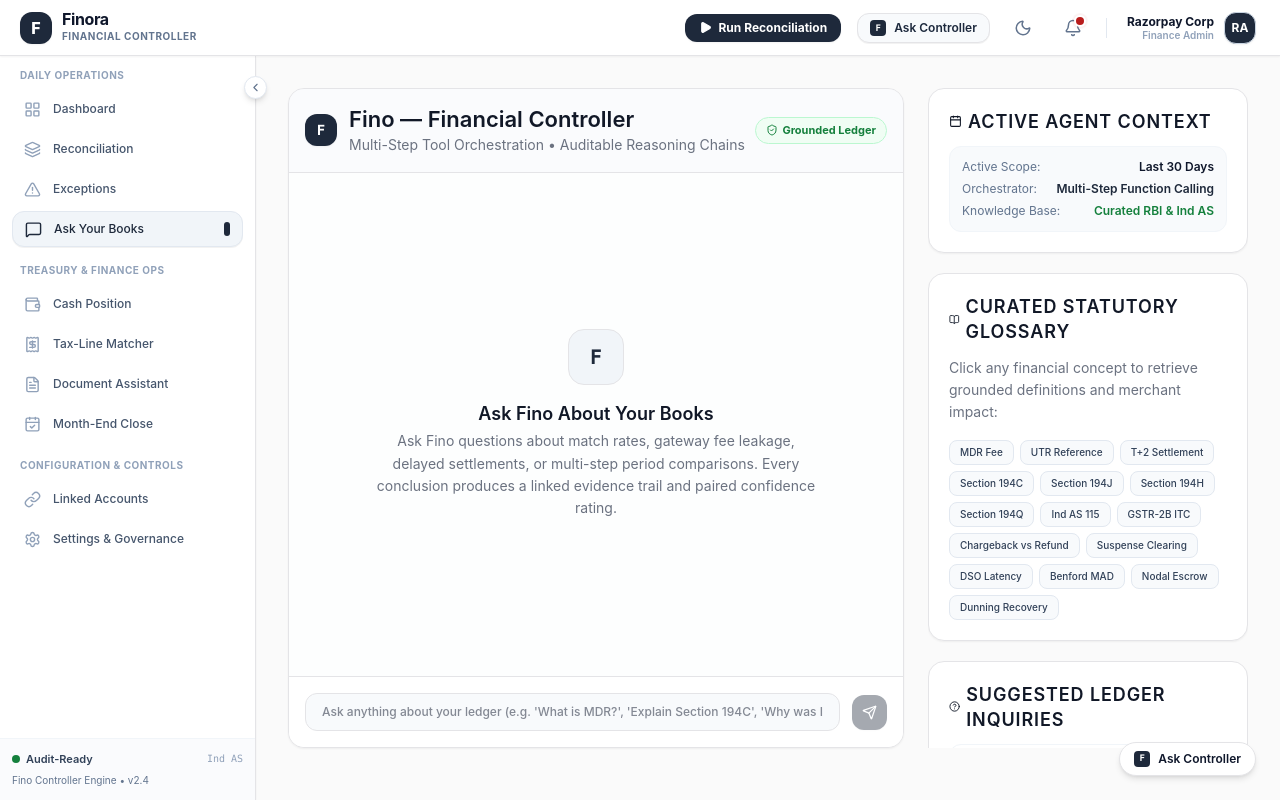
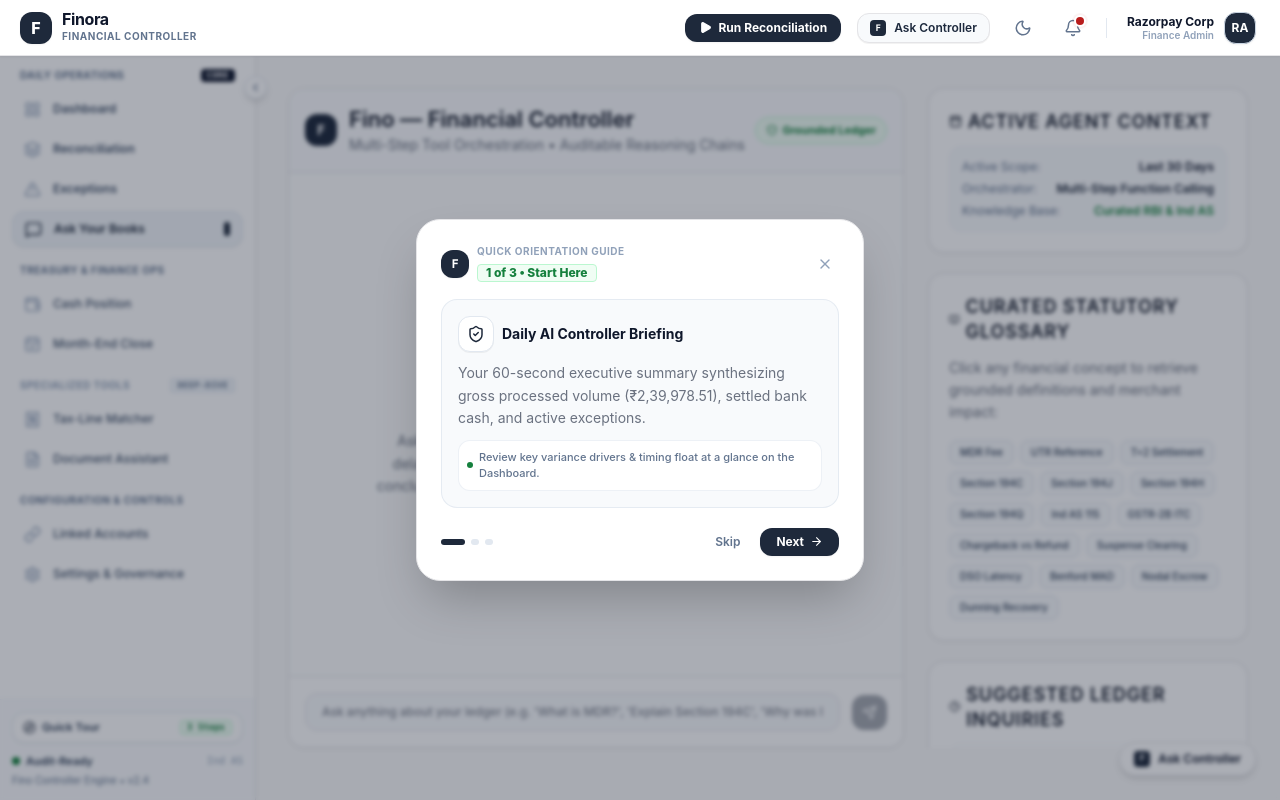
Before and after one commit to sharancode3/Finora, a React (Vite) app in the folder frontend/: page /ask_your_books in a window 1280 px wide. Built offline with nearby package versions, Linux system fonts and the light colour scheme.

Commit message:
Implement Round 5 Phase 4: Dismissible Quick Orientation Tour and 4-Tier Primary vs Secondary Sidebar Information Hierarchy

```diff
--- /dev/null
+++ b/frontend/src/components/ui/QuickOrientationTour.tsx
@@ -0,0 +1,196 @@
+import React, { useState, useEffect } from 'react';
+import { Check, ArrowRight, X, Play, MessageSquare, ShieldCheck } from 'lucide-react';
+
+interface TourStep {
+  id: number;
+  title: string;
+  badge: string;
+  description: string;
+  actionHint: string;
+  icon: any;
+}
+
+const TOUR_STEPS: TourStep[] = [
+  {
+    id: 1,
+    title: 'Daily AI Controller Briefing',
+    badge: '1 of 3 • Start Here',
+    description: 'Your 60-second executive summary synthesizing gross processed volume (₹2,39,978.51), settled bank cash, and active exceptions.',
+    actionHint: 'Review key variance drivers & timing float at a glance on the Dashboard.',
+    icon: ShieldCheck
+  },
+  {
+    id: 2,
+    title: 'Run 3-Way Reconciliation Batch',
+    badge: '2 of 3 • Core Action',
+    description: 'Click "Run Reconciliation" in the top bar to execute the deterministic 4-stage match engine across your ledger, gateway, and bank feeds in <0.1s.',
+    actionHint: 'Matches internal sales, gateway MDR deductions, and bank statement UTR credits.',
+    icon: Play
+  },
+  {
+    id: 3,
+    title: 'Universal Ask Controller & Copilot',
+    badge: '3 of 3 • Contextual Intelligence',
+    description: 'Hover and click any figure or finance term anywhere in Finora to ask grounded audit questions with statutory evidence citations.',
+    actionHint: 'Ask about MDR rules, TDS compliance, or click "Ask Controller" on the top bar.',
+    icon: MessageSquare
+  }
+];
+
+export const QuickOrientationTour: React.FC = () => {
+  const [isOpen, setIsOpen] = useState(false);
+  const [currentStepIndex, setCurrentStepIndex] = useState(0);
+
+  useEffect(() => {
+    // Check if user has already dismissed or completed the tour
+    const hasSeenTour = localStorage.getItem('finora_quick_tour_dismissed');
+    if (!hasSeenTour) {
+      // Small 500ms delay on initial mount so page is painted first
+      const timer = setTimeout(() => {
+        setIsOpen(true);
+      }, 500);
+      return () => clearTimeout(timer);
+    }
+  }, []);
+
+  // Listen for manual trigger custom event
+  useEffect(() => {
+    const handleOpenTour = () => {
+      setCurrentStepIndex(0);
+      setIsOpen(true);
+    };
+    window.addEventListener('finora-open-quick-tour', handleOpenTour);
+    return () => window.removeEventListener('finora-open-quick-tour', handleOpenTour);
+  }, []);
+
+  const handleDismiss = () => {
+    localStorage.setItem('finora_quick_tour_dismissed', 'true');
+    setIsOpen(false);
+  };
+
+  const handleNext = () => {
+    if (currentStepIndex < TOUR_STEPS.length - 1) {
+      setCurrentStepIndex(prev => prev + 1);
+    } else {
+      handleDismiss();
+    }
+  };
+
+  const handlePrev = () => {
+    if (currentStepIndex > 0) {
+      setCurrentStepIndex(prev => prev - 1);
+    }
+  };
+
+  if (!isOpen) return null;
+
+  const currentStep = TOUR_STEPS[currentStepIndex];
+  const IconComponent = currentStep.icon;
+
+  return (
+    <div className="fixed inset-0 z-50 pointer-events-none flex items-center justify-center p-4">
+      {/* Dimmed backdrop (click to dismiss) */}
+      <div
+        onClick={handleDismiss}
+        className="fixed inset-0 bg-slate-900/35 backdrop-blur-[2px] pointer-events-auto transition-opacity duration-200"
+      />
+
+      {/* Floating Spotlight Card */}
+      <div className="relative z-50 pointer-events-auto w-full max-w-md bg-white border border-[#E4E4E7] rounded-3xl shadow-2xl p-6 space-y-4 animate-in fade-in zoom-in-95 duration-150 text-slate-900">
+
+        {/* Header Bar */}
+        <div className="flex items-center justify-between">
+          <div className="flex items-center gap-2">
+            <div className="w-7 h-7 rounded-xl bg-[#1E293B] text-white flex items-center justify-center font-bold text-xs font-mono shadow-xs">
+              F
+            </div>
+            <div>
+              <span className="text-[10px] font-bold uppercase tracking-wider text-slate-400 block">
+                Quick Orientation Guide
+              </span>
+              <span className="text-xs font-extrabold text-[#15803D] bg-[#F0FDF4] px-2 py-0.2 rounded border border-[#BBF7D0] inline-block mt-0.5">
+                {currentStep.badge}
+              </span>
+            </div>
+          </div>
+
+          <button
+            onClick={handleDismiss}
+            className="p-1.5 rounded-xl hover:bg-slate-100 text-slate-400 hover:text-slate-700 transition-colors cursor-pointer"
+            title="Dismiss Tour"
+          >
+            <X size={16} />
+          </button>
+        </div>
+
+        {/* Step Content */}
+        <div className="p-4 bg-slate-50 border border-slate-200/80 rounded-2xl space-y-2.5">
+          <div className="flex items-center gap-2 text-[#1E293B]">
+            <div className="p-2 bg-white rounded-xl border border-slate-200 shadow-2xs">
+              <IconComponent size={18} className="text-[#1E293B]" />
+            </div>
+            <h4 className="text-sm font-bold text-slate-900">
+              {currentStep.title}
+            </h4>
+          </div>
+
+          <p className="text-xs text-slate-600 leading-relaxed">
+            {currentStep.description}
+          </p>
+
+          <div className="text-[11px] text-slate-500 font-medium bg-white p-2 rounded-xl border border-slate-200/60 flex items-center gap-1.5">
+            <span className="w-1.5 h-1.5 rounded-full bg-[#15803D] shrink-0"></span>
+            <span>{currentStep.actionHint}</span>
+          </div>
+        </div>
+
+        {/* Progress & Actions Bar */}
+        <div className="flex items-center justify-between pt-1">
+          {/* Step Dots */}
+          <div className="flex items-center gap-1.5">
+            {TOUR_STEPS.map((step, idx) => (
+              <button
+                key={step.id}
+                onClick={() => setCurrentStepIndex(idx)}
+                className={`h-1.5 rounded-full transition-all cursor-pointer ${
+                  idx === currentStepIndex
+                    ? 'w-6 bg-[#1E293B]'
+                    : 'w-2 bg-slate-200 hover:bg-slate-300'
+                }`}
+                title={`Go to step ${idx + 1}`}
+              />
+            ))}
+          </div>
+
+          {/* Action Buttons */}
+          <div className="flex items-center gap-2">
+            <button
+              onClick={handleDismiss}
+              className="px-3 py-1.5 text-xs font-semibold text-slate-500 hover:text-slate-900 cursor-pointer"
+            >
+              Skip
+            </button>
+
+            {currentStepIndex > 0 && (
+              <button
+                onClick={handlePrev}
+                className="px-3 py-1.5 text-xs font-semibold text-slate-600 hover:bg-slate-100 rounded-xl cursor-pointer"
+              >
+                Back
+              </button>
+            )}
+
+            <button
+              onClick={handleNext}
+              className="px-4 py-1.5 bg-[#1E293B] hover:bg-[#0F172A] text-white rounded-xl text-xs font-bold transition-all shadow-xs flex items-center gap-1.5 cursor-pointer"
+            >
+              <span>{currentStepIndex === TOUR_STEPS.length - 1 ? 'Got It' : 'Next'}</span>
+              {currentStepIndex === TOUR_STEPS.length - 1 ? <Check size={13} /> : <ArrowRight size={13} />}
+            </button>
+          </div>
+        </div>
+
+      </div>
+    </div>
+  );
+};
--- a/frontend/src/layouts/MainLayout.tsx
+++ b/frontend/src/layouts/MainLayout.tsx
@@ -4,7 +4,7 @@ import {
   LayoutGrid, AlertTriangle, MessageSquare, Wallet,
   Link as LinkIcon, CalendarCheck, Settings as SettingsIcon,
   Bell, ChevronLeft, ChevronRight, CheckCircle2, Info,
-  Layers, Play, Sun, Moon, FileText, Receipt
+  Layers, Play, Sun, Moon, FileText, Receipt, Compass
 } from 'lucide-react';
 import { Banner } from '../components/ui/Banner';
 import { ToastContainer } from '../components/ui/Toast';
@@ -12,39 +12,55 @@ import { useAI } from '../context/AIContext';
 import { useTheme } from '../context/ThemeContext';
 import { LedgerCopilotPanel } from '../components/LedgerCopilotPanel';
 import { ReconciliationRunModal } from '../components/ReconciliationRunModal';
+import { QuickOrientationTour } from '../components/ui/QuickOrientationTour';
 
 interface NavItem {
   to: string;
   icon: any;
   label: string;
+  badge?: string;
+  isPrimary?: boolean;
 }
 
 interface NavSection {
   title: string;
+  badge?: string;
+  priority: 'primary' | 'secondary' | 'system';
   items: NavItem[];
 }
 
 const NAV_SECTIONS: NavSection[] = [
   {
     title: 'Daily Operations',
+    badge: 'Core',
+    priority: 'primary',
     items: [
-      { to: '/dashboard', icon: LayoutGrid, label: 'Dashboard' },
-      { to: '/reconciliation', icon: Layers, label: 'Reconciliation' },
-      { to: '/exceptions', icon: AlertTriangle, label: 'Exceptions' },
-      { to: '/ask_your_books', icon: MessageSquare, label: 'Ask Your Books' },
+      { to: '/dashboard', icon: LayoutGrid, label: 'Dashboard', isPrimary: true },
+      { to: '/reconciliation', icon: Layers, label: 'Reconciliation', isPrimary: true },
+      { to: '/exceptions', icon: AlertTriangle, label: 'Exceptions', isPrimary: true },
+      { to: '/ask_your_books', icon: MessageSquare, label: 'Ask Your Books', isPrimary: true },
     ]
   },
   {
     title: 'Treasury & Finance Ops',
+    priority: 'primary',
     items: [
       { to: '/cash-position', icon: Wallet, label: 'Cash Position' },
-      { to: '/tax-matcher', icon: Receipt, label: 'Tax-Line Matcher' },
-      { to: '/document-assistant', icon: FileText, label: 'Document Assistant' },
       { to: '/month-end-close', icon: CalendarCheck, label: 'Month-End Close' },
     ]
   },
   {
+    title: 'Specialized Tools',
+    badge: 'Deep-Dive',
+    priority: 'secondary',
+    items: [
+      { to: '/tax-matcher', icon: Receipt, label: 'Tax-Line Matcher' },
+      { to: '/document-assistant', icon: FileText, label: 'Document Assistant' },
+    ]
+  },
+  {
     title: 'Configuration & Controls',
+    priority: 'system',
     items: [
       { to: '/accounts', icon: LinkIcon, label: 'Linked Accounts' },
       { to: '/settings', icon: SettingsIcon, label: 'Settings & Governance' },
@@ -107,6 +123,7 @@ export default function MainLayout({ children }: { children: React.ReactNode })
   return (
     <div className="h-screen w-screen overflow-hidden flex flex-col bg-[#FAFAFA] font-sans antialiased text-slate-900">
       <ToastContainer />
+      <QuickOrientationTour />
 
       {bannerMessage && (
         <Banner message={bannerMessage} onClose={clearBanner} />
@@ -259,8 +276,17 @@ export default function MainLayout({ children }: { children: React.ReactNode })
           <div className="py-3 px-3 space-y-4 overflow-y-auto">
             {NAV_SECTIONS.map((section, sIdx) => (
               <div key={sIdx} className="space-y-1">
-                <div className={`px-2 pb-1 text-[10px] font-bold uppercase tracking-wider text-slate-400 ${isCollapsed ? 'text-center' : ''}`}>
-                  {isCollapsed ? '•••' : section.title}
+                <div className={`px-2 pb-1 text-[10px] font-bold uppercase tracking-wider flex items-center justify-between ${isCollapsed ? 'text-center' : ''} ${section.priority === 'secondary' ? 'text-slate-400' : 'text-slate-500'}`}>
+                  <span>{isCollapsed ? '•••' : section.title}</span>
+                  {!isCollapsed && section.badge && (
+                    <span className={`text-[8.5px] font-bold px-1.5 py-0.2 rounded font-mono ${
+                      section.badge === 'Core'
+                        ? 'bg-slate-900 text-white'
+                        : 'bg-slate-100 text-slate-500 border border-slate-200/80'
+                    }`}>
+                      {section.badge}
+                    </span>
+                  )}
                 </div>
 
                 {section.items.map((link) => {
@@ -280,7 +306,7 @@ export default function MainLayout({ children }: { children: React.ReactNode })
                     >
                       <Icon size={17} className={`shrink-0 transition-transform group-hover:scale-105 ${isActive ? 'text-[#1E293B]' : 'text-slate-400'}`} />
                       {!isCollapsed && (
-                        <span className="truncate">{link.label}</span>
+                        <span className={`truncate ${link.isPrimary ? 'font-semibold' : ''}`}>{link.label}</span>
                       )}
                       {isActive && !isCollapsed && (
                         <span className="ml-auto w-1.5 h-3.5 bg-[#1E293B] rounded-full"></span>
@@ -293,9 +319,22 @@ export default function MainLayout({ children }: { children: React.ReactNode })
           </div>
 
           {/* Sidebar Footer */}
-          <div className="p-3 border-t border-slate-100 bg-slate-50/70">
+          <div className="p-3 border-t border-slate-100 bg-slate-50/70 space-y-2">
             {!isCollapsed ? (
-              <div className="space-y-1.5">
+              <>
+                <button
+                  onClick={() => window.dispatchEvent(new CustomEvent('finora-open-quick-tour'))}
+                  className="w-full flex items-center justify-between px-2.5 py-1.5 rounded-xl bg-white hover:bg-slate-100 border border-slate-200 text-slate-700 text-[11px] font-semibold transition-all cursor-pointer shadow-2xs group"
+                  title="Re-open guided orientation tour"
+                >
+                  <div className="flex items-center gap-1.5">
+                    <Compass size={13} className="text-[#1E293B] group-hover:rotate-45 transition-transform" />
+                    <span>Quick Tour</span>
+                  </div>
+                  <span className="text-[9px] font-mono font-bold text-[#15803D] bg-[#F0FDF4] px-1.5 py-0.2 rounded border border-[#BBF7D0]">3 Steps</span>
+                </button>
+
+                <div className="space-y-1 pt-0.5">
                   <div className="flex items-center justify-between text-[11px]">
                     <span className="font-semibold text-slate-700 flex items-center gap-1.5">
                       <span className="w-2 h-2 rounded-full bg-[#15803D]"></span>
@@ -307,8 +346,16 @@ export default function MainLayout({ children }: { children: React.ReactNode })
                     Fino Controller Engine • v2.4
                   </div>
                 </div>
+              </>
             ) : (
-              <div className="flex justify-center">
+              <div className="flex flex-col items-center gap-2">
+                <button
+                  onClick={() => window.dispatchEvent(new CustomEvent('finora-open-quick-tour'))}
+                  className="p-1.5 rounded-xl bg-white hover:bg-slate-100 border border-slate-200 text-slate-700 cursor-pointer shadow-2xs"
+                  title="Open Quick Orientation Tour"
+                >
+                  <Compass size={14} className="text-[#1E293B]" />
+                </button>
                 <span className="w-2.5 h-2.5 rounded-full bg-[#15803D]" title="Audit-Ready Local Engine"></span>
               </div>
             )}
```
Also changed, not shown: 1 other file (tests, documents, lock files or other folders). Lines whose indentation alone changed are shown as unchanged.
